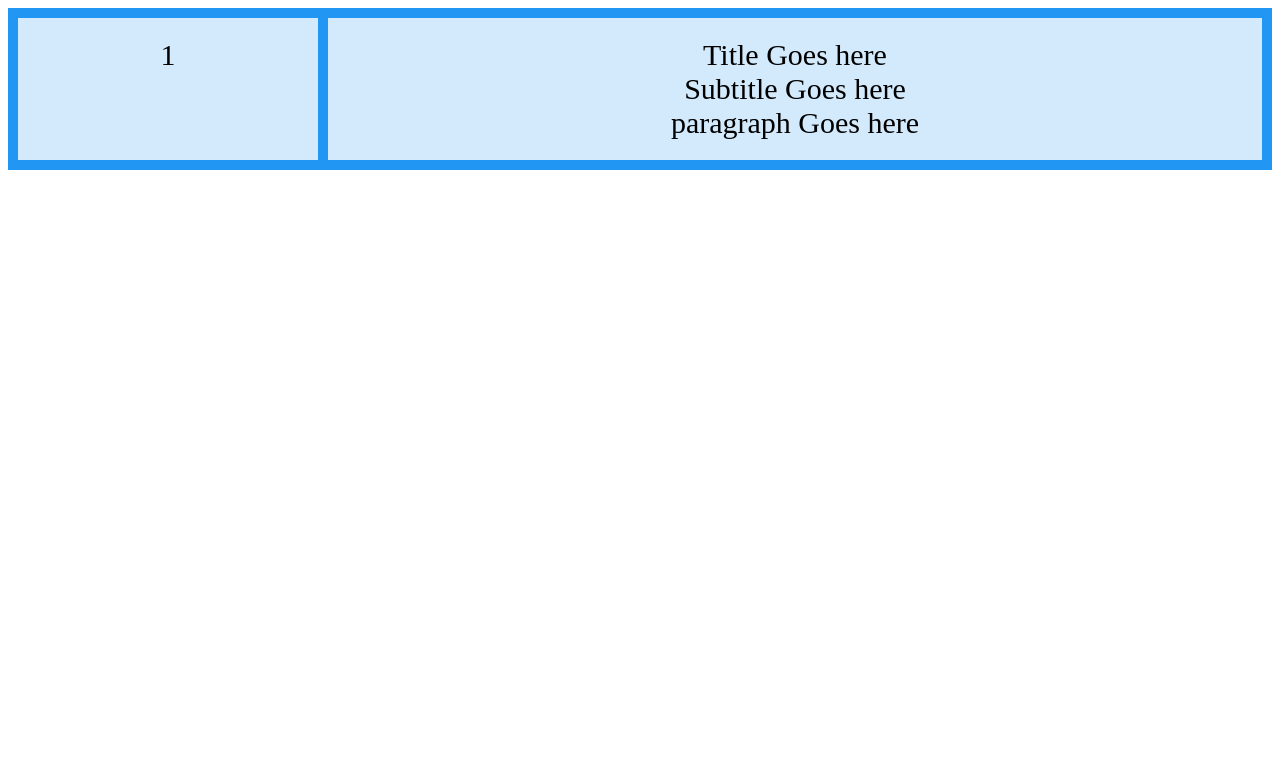
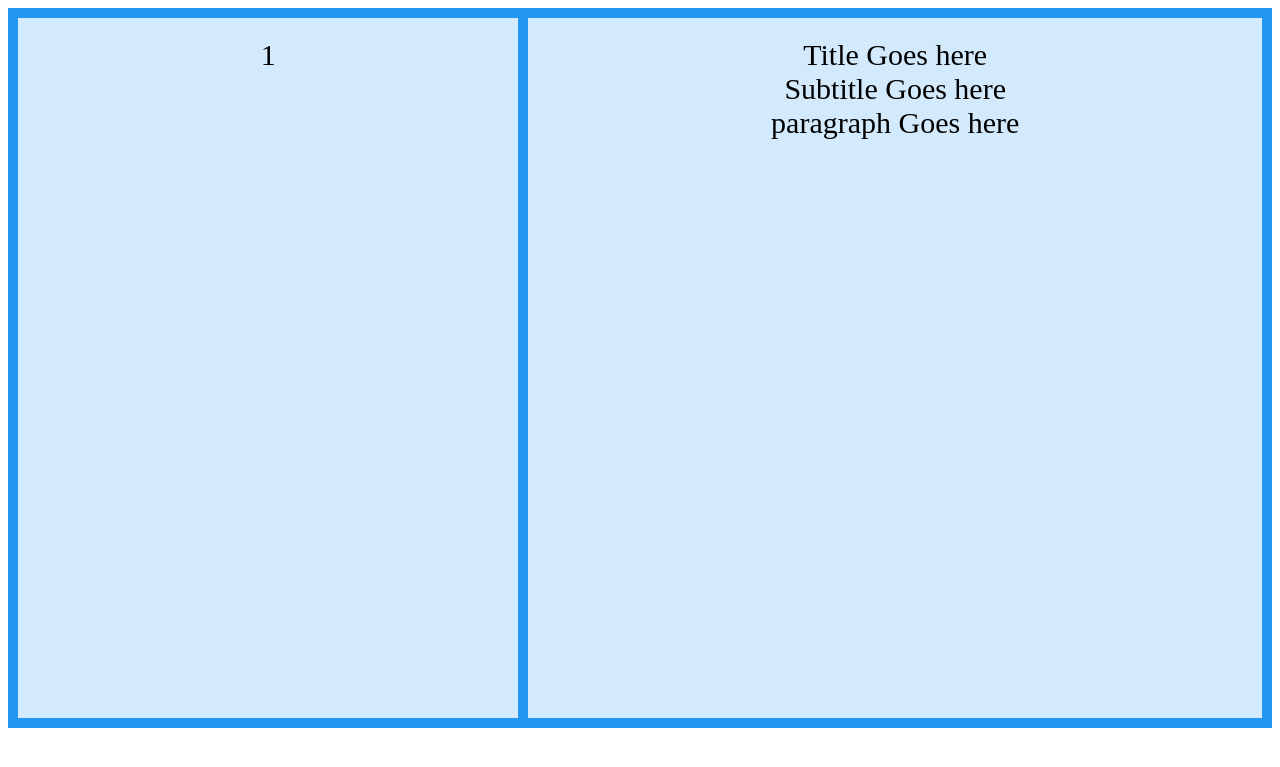
Before and after one commit to jmthebrittle/gunita-flask, a Flask app: template templates/sets.html in a window 1280 px wide. Shown: the top 767 px of the page. Run offline with Flask 3, Linux system fonts and the light colour scheme; the template is opened without the code that fills it, so the values that code supplies are empty.

Commit message:
Update indiv-info-sets.css

```diff
--- a/static/css/indiv-info-sets.css
+++ b/static/css/indiv-info-sets.css
@@ -1,9 +1,11 @@
 .info-sets{
     display: grid;
-    grid-template-columns: 300px auto;
+    grid-template-columns: auto auto;
     grid-gap: 10px;
     background-color: #2196F3;
-    padding: 10px;
+    padding:10px;
+    height: 700px;
+
 }
 
 .info-sets > div {
@@ -12,8 +14,3 @@
     padding: 20px 0;
     font-size: 30px;
   }
-
-  .info-sets .recommendations {
-    display: grid;
-    background-color: aliceblue;
-  }
```
